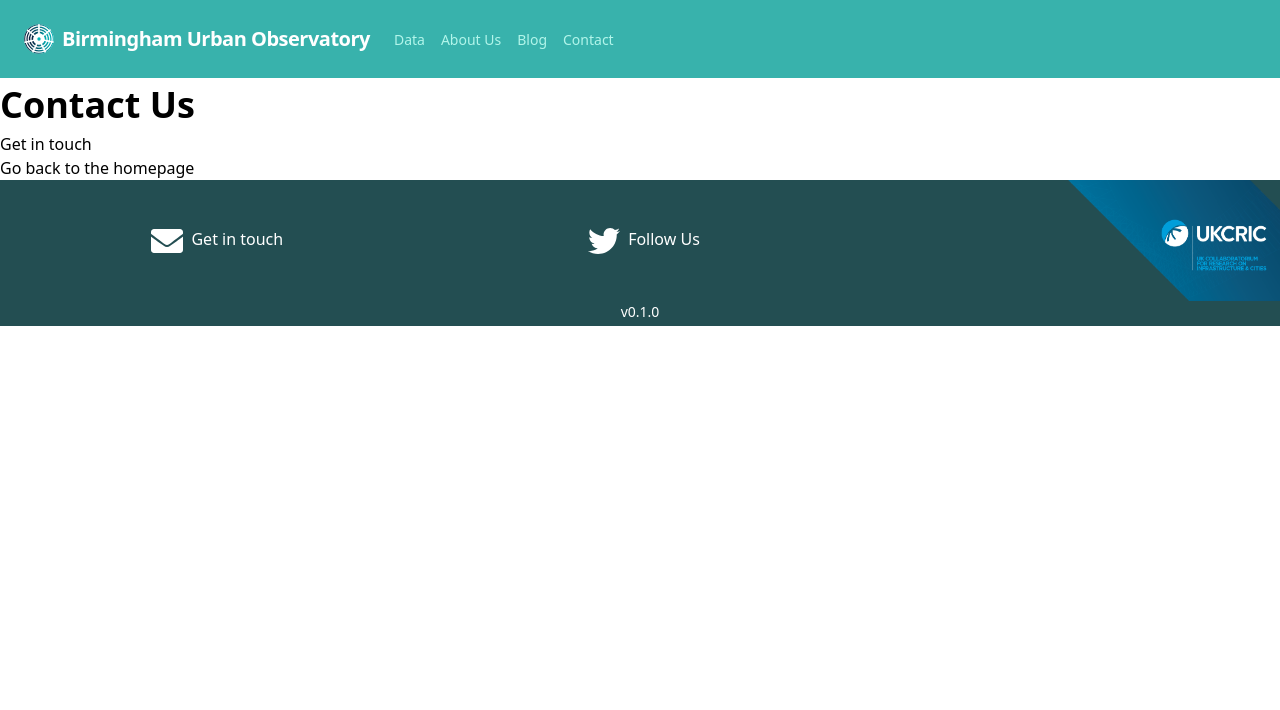
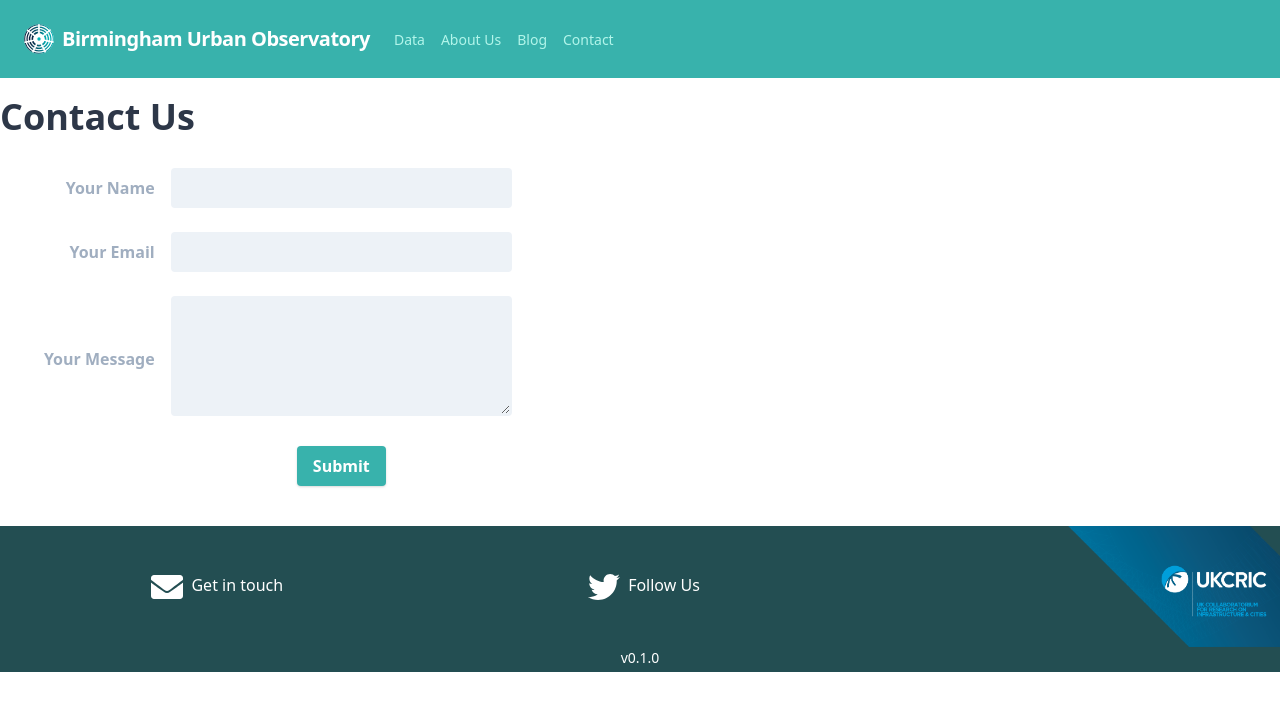
Before and after one commit to birminghamurbanobservatory/static-website, a Gatsby site: page /contact in a window 1280 px wide. Built offline with nearby package versions, Linux system fonts and the light colour scheme; Gatsby itself is replaced by a stand-in of ours.

Commit message:
contact form added with formspree

```diff
--- a/src/pages/contact.js
+++ b/src/pages/contact.js
@@ -1,15 +1,68 @@
 import React from "react"
-import { Link } from "gatsby"
-
 import Layout from "../components/layout"
 import SEO from "../components/seo"
 
 const ContactPage = () => (
   <Layout>
     <SEO title="Contact" />
-    <h1>Contact Us</h1>
-    <p>Get in touch</p>
-    <Link to="/">Go back to the homepage</Link>
+
+    <div className="container my-3">
+
+      <h1 className="text-gray-800 mb-6">Contact Us</h1>
+
+      <form className="w-full max-w-lg mb-4" id="contact-us-form" name="contact-us-form" acceptCharset="utf-8" action="https://formspree.io/birminghamurbanobservatory@gmail.com" method="post">
+
+        <div className="md:flex md:items-center mb-6">
+          <div className="md:w-1/3">
+            <label className="block text-gray-500 font-bold md:text-right mb-1 md:mb-0 pr-4" htmlFor="name">
+              Your Name
+            </label>
+          </div>
+          <div className="md:w-2/3">
+            <input className="bg-gray-200 appearance-none border-2 border-gray-200 rounded w-full py-2 px-4 text-gray-700 leading-tight focus:outline-none focus:bg-white focus:border-teal-500" id="name" name="name" type="text" required="" />
+          </div>
+        </div>
+
+        <div className="md:flex md:items-center mb-6">
+          <div className="md:w-1/3">
+            <label className="block text-gray-500 font-bold md:text-right mb-1 md:mb-0 pr-4" htmlFor="your-email">
+              Your Email
+            </label>
+          </div>
+          <div className="md:w-2/3">
+            <input className="bg-gray-200 appearance-none border-2 border-gray-200 rounded w-full py-2 px-4 text-gray-700 leading-tight focus:outline-none focus:bg-white focus:border-teal-500" id="your-email" type="email" name="_replyto" required="" />
+          </div>
+        </div>
+
+        <div className="md:flex md:items-center mb-6">
+          <div className="md:w-1/3">
+            <label className="block text-gray-500 font-bold md:text-right mb-1 md:mb-0 pr-4" htmlFor="message">
+              Your Message
+            </label>
+          </div>
+          <div className="md:w-2/3">
+            <textarea rows="5" className="bg-gray-200 appearance-none border-2 border-gray-200 rounded w-full py-2 px-4 text-gray-700 leading-tight focus:outline-none focus:bg-white focus:border-teal-500" id="message" type="textarea" name="message" required="" />
+          </div>
+        </div>
+
+        {/* The following line customizes the email subject line */}
+        <input type="hidden" name="_subject" value="Contact Us Enquiry" />
+        {/* Following line is used to help filter out spam emails by bots. */}
+        <input type="text" name="_gotcha" style={{display: "none"}} />
+
+        <div className="md:flex md:items-center">
+          <div className="md:w-1/3"></div>
+          <div className="md:w-2/3 text-center">
+            <button className="shadow bg-teal-500 hover:bg-teal-400 focus:shadow-outline focus:outline-none text-white font-bold py-2 px-4 rounded mb-6" type="submit">
+              Submit
+            </button>
+          </div>
+        </div>
+
+      </form>
+
+    </div>
+
   </Layout>
 )
 
```
